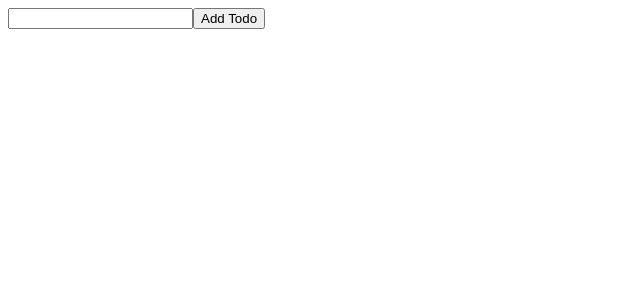
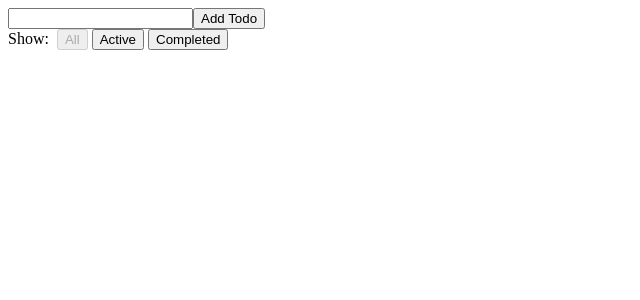
Before and after one commit to zac1st1k/react-hooks-todo, a React (Create React App) app: page / in a window 1280 px wide. Shown: the top 300 px of the page, without its empty margins (0-640 px from the left). Built offline with nearby package versions, Linux system fonts and the light colour scheme.

Commit message:
feat: refactor FilterLink

```diff
--- a/src/components/App.js
+++ b/src/components/App.js
@@ -1,20 +1,21 @@
 import React, { useReducer } from 'react';
 import AddTodo from '../containers/AddTodo';
 import VisibleTodoList from '../containers/VisibleTodoList';
-import * as reducers from '../reducers';
+import reducers from '../reducers';
 import Footer from './Footer';
+import { VisibilityFilters } from '../actions';
 
 export const State = React.createContext();
 export const Dispatch = React.createContext();
 
 const App = () => {
-  const [state, dispatch] = useReducer(reducers, {});
+  const [state, dispatch] = useReducer(reducers, { visibilityFilter: VisibilityFilters.SHOW_ALL });
 
-  return (<State.Provider value={{ state }}>
-    <Dispatch.Provider value={{ dispatch }}>
+  return (<State.Provider value={state}>
+    <Dispatch.Provider value={dispatch}>
       <AddTodo />
-      {/* <VisibleTodoList />
-      <Footer /> */}
+      {/* <VisibleTodoList /> */}
+      <Footer />
     </Dispatch.Provider>
   </State.Provider >
   )
--- a/src/containers/FilterLink.js
+++ b/src/containers/FilterLink.js
@@ -1,16 +1,18 @@
-import { connect } from 'react-redux'
-import { setVisibilityFilter } from '../actions'
-import Link from '../components/Link'
+import React, { useContext } from 'react';
+import { setVisibilityFilter } from '../actions';
+import { Dispatch, State } from '../components/App';
+import Link from '../components/Link';
 
-const mapStateToProps = (state, ownProps) => ({
-  active: ownProps.filter === state.visibilityFilter
-})
+const FilterLink = ({ filter, children }) => {
+  const dispatch = useContext(Dispatch);
+  const state = useContext(State);
 
-const mapDispatchToProps = (dispatch, ownProps) => ({
-  onClick: () => dispatch(setVisibilityFilter(ownProps.filter))
-})
+  return <Link
+    active={filter === state.visibilityFilter}
+    onClick={() => dispatch(setVisibilityFilter(filter))}
+  >
+    {children}
+  </Link>
+}
 
-export default connect(
-  mapStateToProps,
-  mapDispatchToProps
-)(Link)
+export default FilterLink
```
